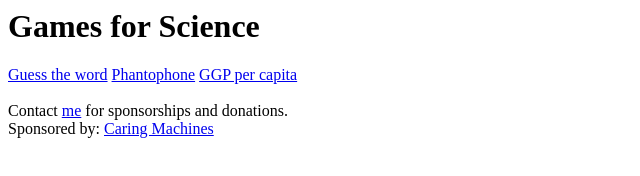
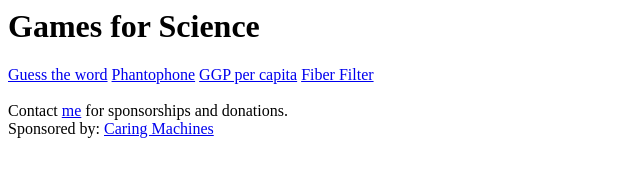
Before and after one commit to celestine-preetham/celestine-preetham.github.io, a plain HTML site: page index.html in a window 1280 px wide. Shown: the whole page, without its empty margins (0-640 px from the left). Drawn offline with Linux system fonts and the light colour scheme.

Commit message:
Update index.html

```diff
--- a/index.html
+++ b/index.html
@@ -2,6 +2,7 @@
 <a href="guess_the_word/index.html">Guess the word</a>
 <a href="phantophone/index.html">Phantophone</a>
 <a href="GGP per capita/index.html">GGP per capita</a>
+<a href="fiberFilterv2.html">Fiber Filter</a>
 
 <br>
 <br>
```
